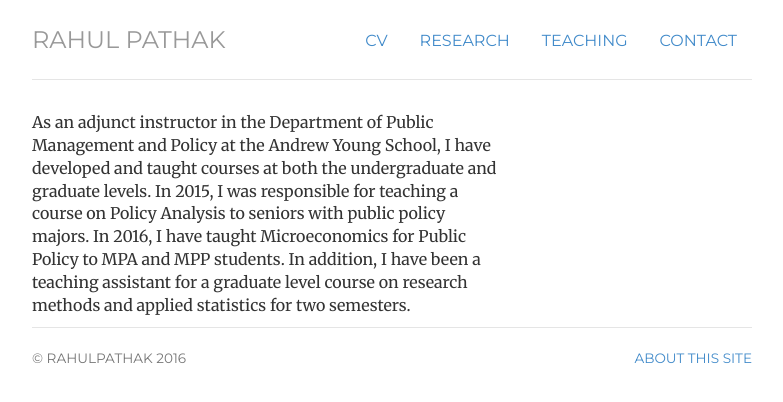
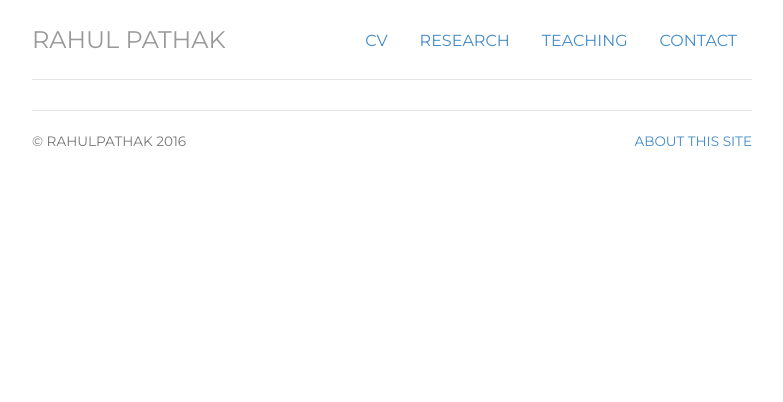
Before and after one commit to pathak-rahul/pathak-rahul.github.io, a Jekyll site: the page built from teaching/index.html, in a window 1280 px wide. Shown: the top 402 px of the page, without its empty margins (248-1031 px from the left). Built offline with Jekyll 4.4.1, drawn with Linux system fonts in a browser that asks for light colours.

Commit message:
Update index.html

```diff
--- a/teaching/index.html
+++ b/teaching/index.html
@@ -2,21 +2,15 @@
 layout: default
 title: teaching
 ---
-<div class="teaching">
 
-<div class="row">
-  <div class="col-sm-4"></div>
-  <div class="col-sm-8"></div>
-  	<div itemscope itemtype="http://data-vocabulary.org/Person" class="col-sm-8">
-
-  <p class-"text-justify"> As an adjunct instructor in the Department of Public Management and Policy at the Andrew Young School, I have developed and taught courses at both the undergraduate and graduate levels. In 2015, I was responsible for teaching a course on Policy Analysis to seniors with public policy majors. In 2016, I have taught Microeconomics for Public Policy to MPA and MPP students. In addition, I have been a teaching assistant for a graduate level course on research methods and applied statistics for two semesters. </p> </span>
-
-</div>
-
+<!DOCTYPE html>
+<html lang="en">
+<head>
+  <title>Bootstrap Theme The Band</title>
+  <meta charset="utf-8">
+</head>
+<body>
 
 	<ul>
 
 	</ul>
-
-
-</div>
```
